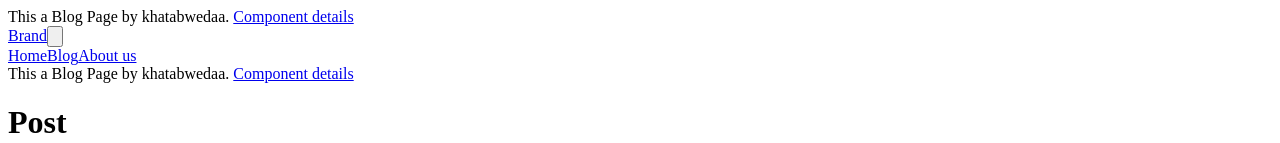
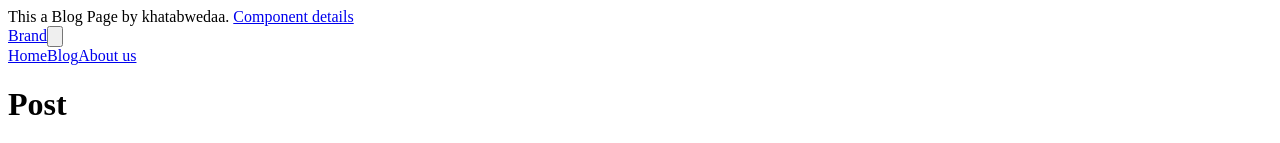
Before and after one commit to kooooichi24/nextjs-tutorial, a Next.js app: page / in a window 1280 px wide. Shown: the top 143 px of the page. Built offline with nearby package versions, Linux system fonts and the light colour scheme.

Commit message:
fix: 不要なコードを削除

```diff
--- a/src/components/molecules/nav.tsx
+++ b/src/components/molecules/nav.tsx
@@ -21,10 +21,6 @@ const Nav = () => {
           <Anchor href="#">About us</Anchor>
         </div>
       </div>
-      This a Blog Page by khatabwedaa.&nbsp;
-      <Anchor href="https://tailwindcomponents.com/component/blog-page">
-        Component details
-      </Anchor>
     </nav>
   );
 };
```
